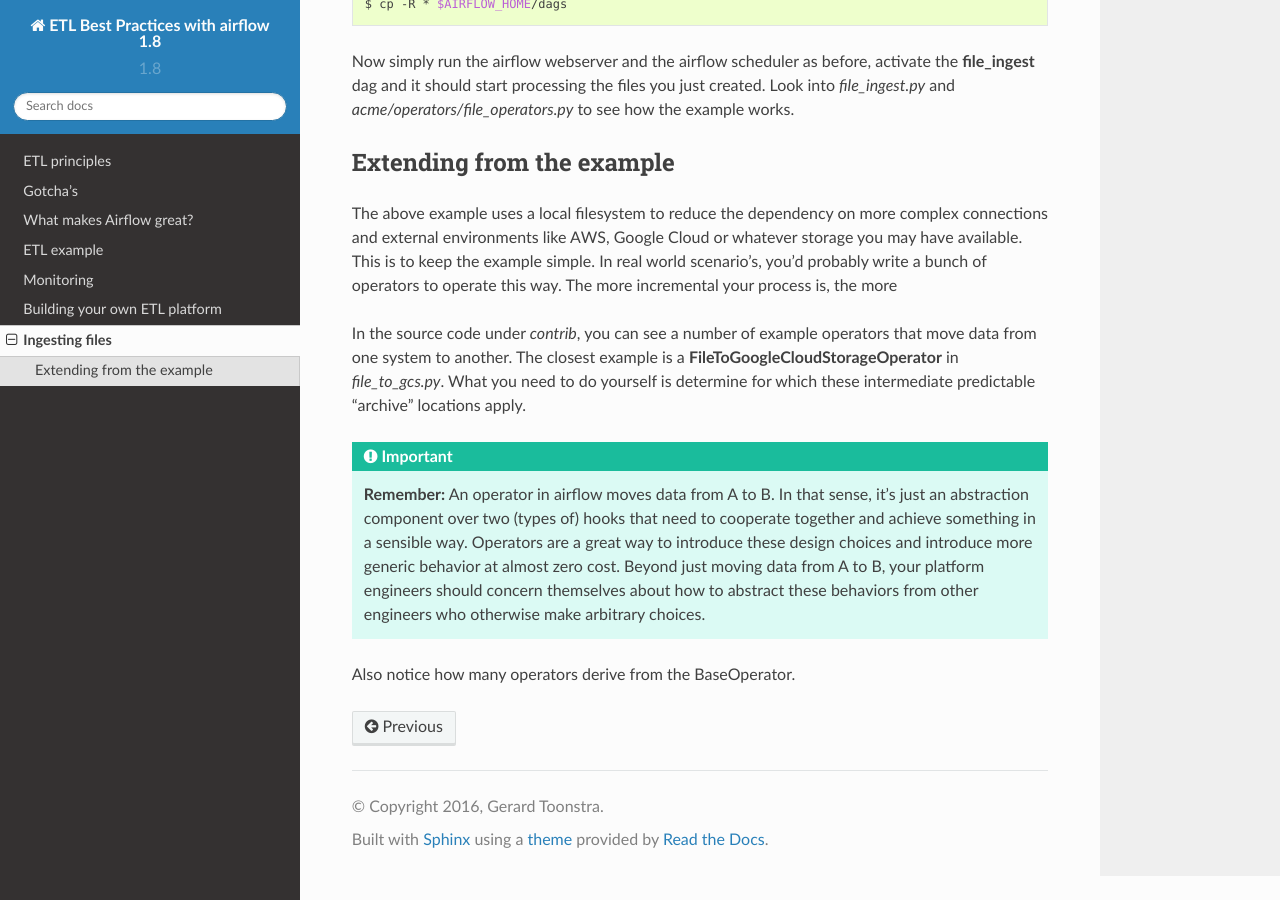
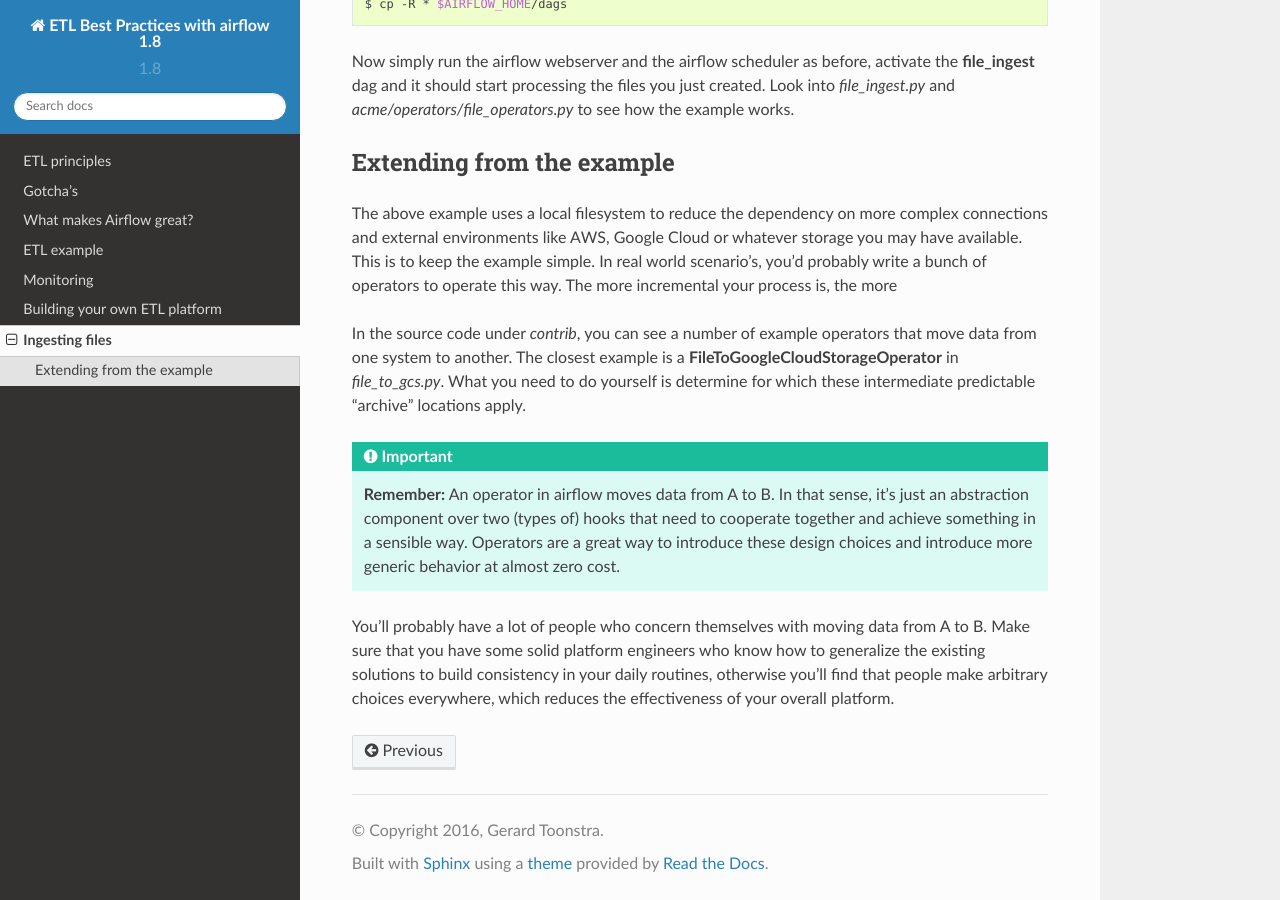
Before and after one commit to analystAlice/etl-with-airflow, a Sphinx documentation site: the page built from docs/ingestfile.rst, in a window 1280 px wide and 900 px high, scrolled down 1026 px. Built offline with Sphinx 7.4.7 and the Read the Docs theme 2.0.0, drawn with Linux system fonts in a browser that asks for light colours.

Commit message:
Added ingest file

```diff
--- a/docs/ingestfile.rst
+++ b/docs/ingestfile.rst
@@ -53,7 +53,7 @@ a **FileToGoogleCloudStorageOperator** in *file_to_gcs.py*. What you need to do
     **Remember:** An operator in airflow moves data from A to B. In that sense, it's just an abstraction
     component over two (types of) hooks that need to cooperate together and achieve something in a sensible way.
     Operators are a great way to introduce these design choices and introduce more generic behavior at almost zero cost.
-    Beyond just moving data from A to B, your platform engineers should concern themselves about how to abstract these
-    behaviors from other engineers who otherwise make arbitrary choices.
 
-Also notice how many operators derive from the BaseOperator.
+You'll probably have a lot of people who concern themselves with moving data from A to B. Make sure that you have
+some solid platform engineers who know how to generalize the existing solutions to build consistency in your daily routines,
+otherwise you'll find that people make arbitrary choices everywhere, which reduces the effectiveness of your overall platform.
```
